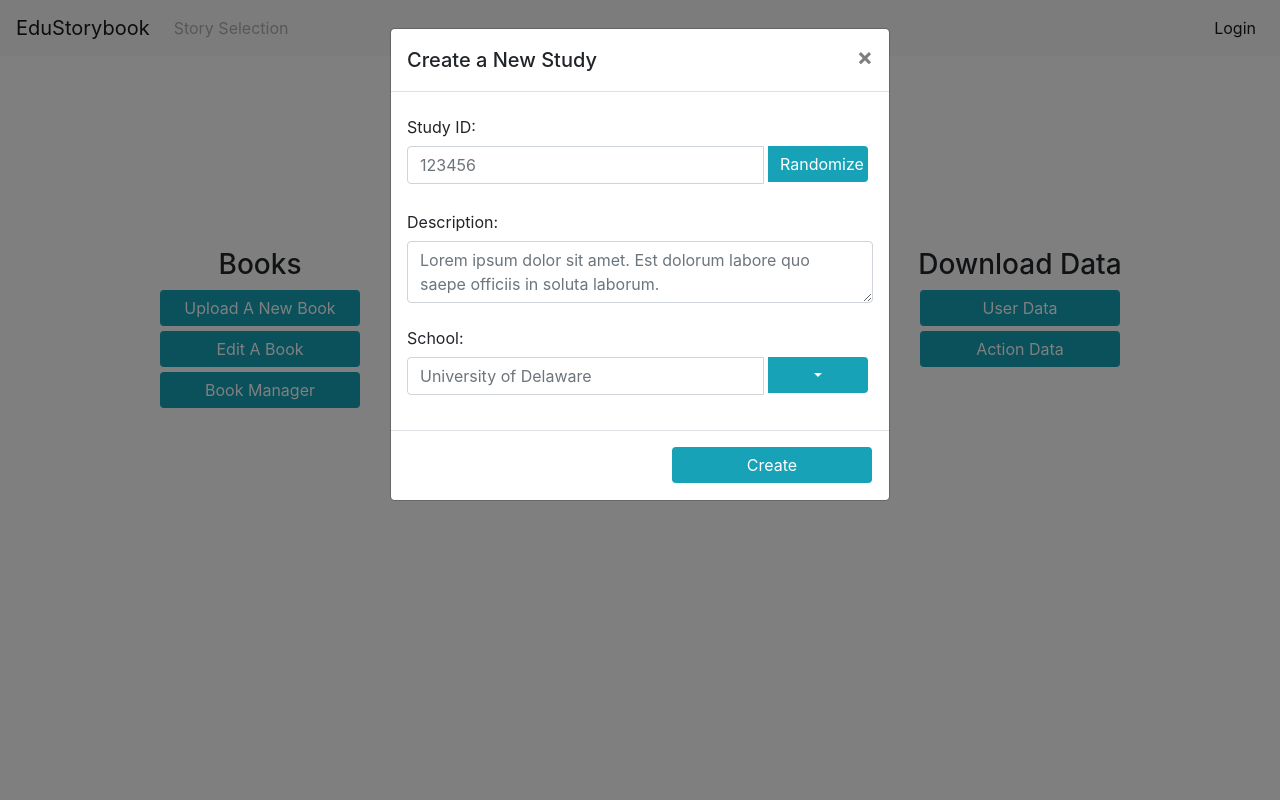
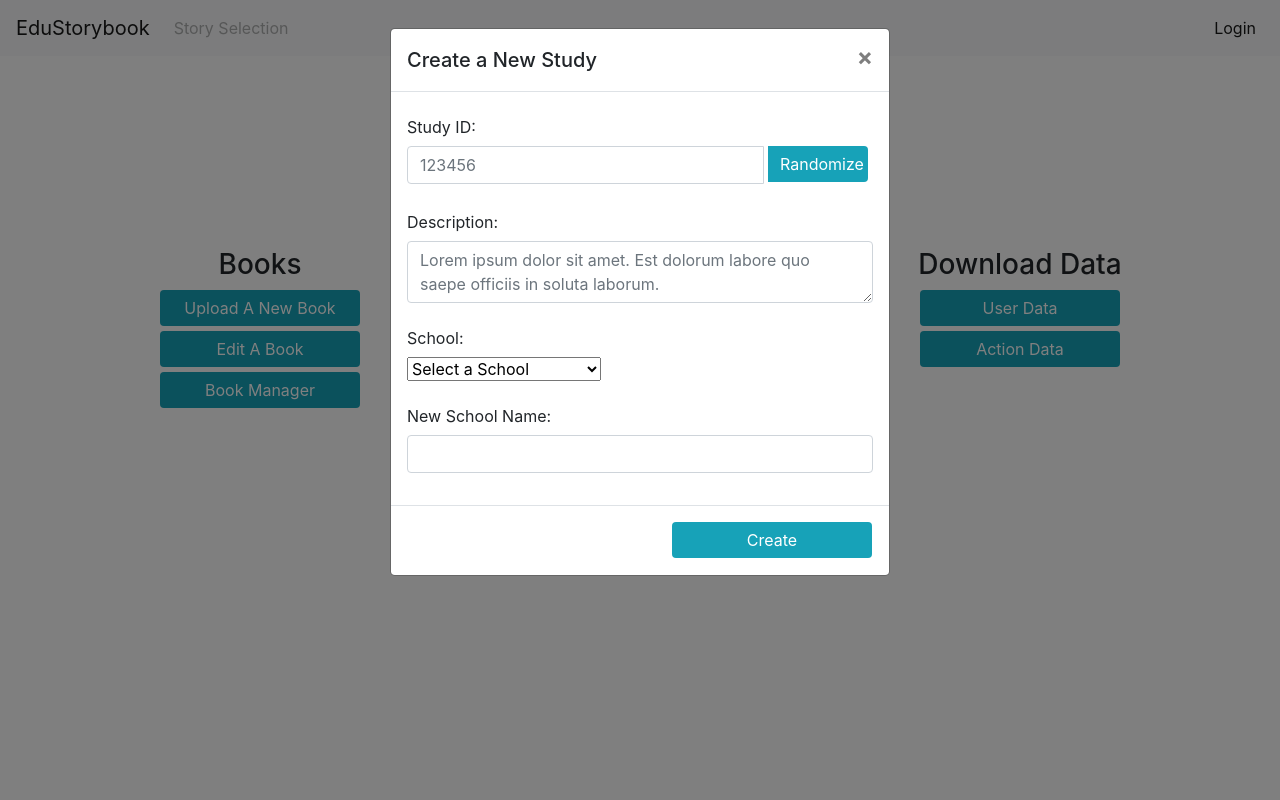
Before and after one commit to BITNULLS/storybook, a Flask app: page /admin/ in a window 1280 px wide, after a click on "Create New Study". Run offline with Flask 2, Linux system fonts and the light colour scheme; parts of the project's set-up code (start-up, migrations or seed data) failed here and were passed over; some libraries are stand-ins or nearby versions.

Commit message:
randomization works

```diff
--- a/edu_storybook/templates/admin/index.html
+++ b/edu_storybook/templates/admin/index.html
@@ -24,6 +24,17 @@
    }
 </style>
 
+<script>
+   function generateNewID() {
+      let randomID = Math.floor((Math.random()*1000000)+1);
+      document.getElementById('study_id').value = randomID;
+   }
+   function showNewSchoolOption() {
+      if( $('#school-for-study-select').value == 'newSchool')
+         $('#new-school-for-study').toggleClass('visually-hidden');
+   }
+</script>
+
  <!--Modal for Create New Study-->
  <div class="modal fade" id="createNewStudyModal" tabindex="-1" role="dialog" aria-labelledby="createNewStudyModalLabel" aria-hidden="true">
    <div class="modal-dialog" role="document">
@@ -42,7 +53,7 @@
                <input type="text" class="form-control" id="study_id" placeholder="123456" aria-label="123456" aria-describedby="basic-addon2">
                <div class="input-group-append">
                   <!--TODO: Actually generate a random code and place in the input area-->
-                  <button type="button" class="btn btn-primary btn-random bg-info" id="new_id">Randomize</button>
+                  <button type="button" class="btn btn-primary btn-random bg-info" id="new_id" onclick="generateNewID()">Randomize</button>
                </div>
             </div>
 
@@ -53,16 +64,23 @@
 
             <label for="message-text" class="col-form-label">School:</label>
             <div class="input-group mb-3">
-               <input type="text" class="form-control" href="#" id="school_id" placeholder="University of Delaware" aria-label="University of Delaware" aria-describedby="basic-addon2">
-               <div class="input-group-append">
-                  <button type="button" class="btn btn-primary btn-random bg-info dropdown-toggle" id="school_id" data-toggle="dropdown" aria-haspopup="true" aria-expanded="false"></button>
-                  <div class="dropdown-menu dropdown-menu-left" role="menu">
-                     <!--TODO: Replace hard coded list for list of schools-->
-                     <!--Placeholder for the list of school to show up in the dropdown-->
-                     <a class="dropdown-item" data-value="1"><a href="#">One</a></a>
-                  </div>
+               <select class="form-select" onclick="showNewSchoolOption()" id="school-for-study-select">
+                  <option selected>Select a School</option>
+                  <option value="newSchool">Other</option>
+                  <option value="1">University of Delaware</option>
+                  <option value="2">University of Maryland</option>
+                  <option value="3">University of Texas</option>
+               </select>
+            </div>
+
+            <div class="visually-hidden" id="new-school-for-study">
+               <label for="message-text" class="col-form-label">New School Name:</label>
+               <div class="form-group">
+                  <input type="text" class="form-control" href="#" id="school-input-from-user" aria-describedby="basic-addon2">
                </div>
             </div>
+
+
           </form>
 
        </div>
```
Also changed, not shown: edu_storybook/app.py (line endings or trailing spaces).
